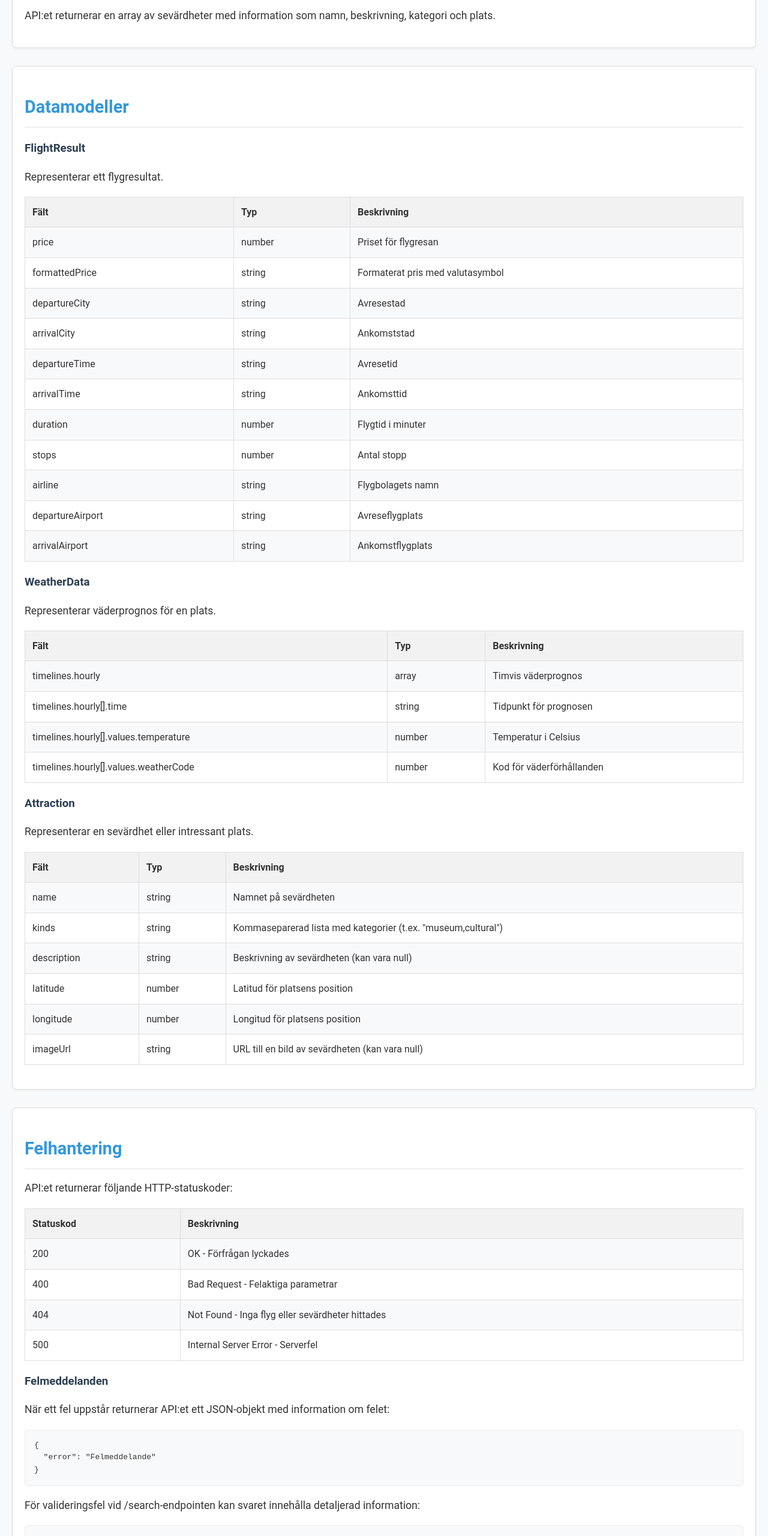
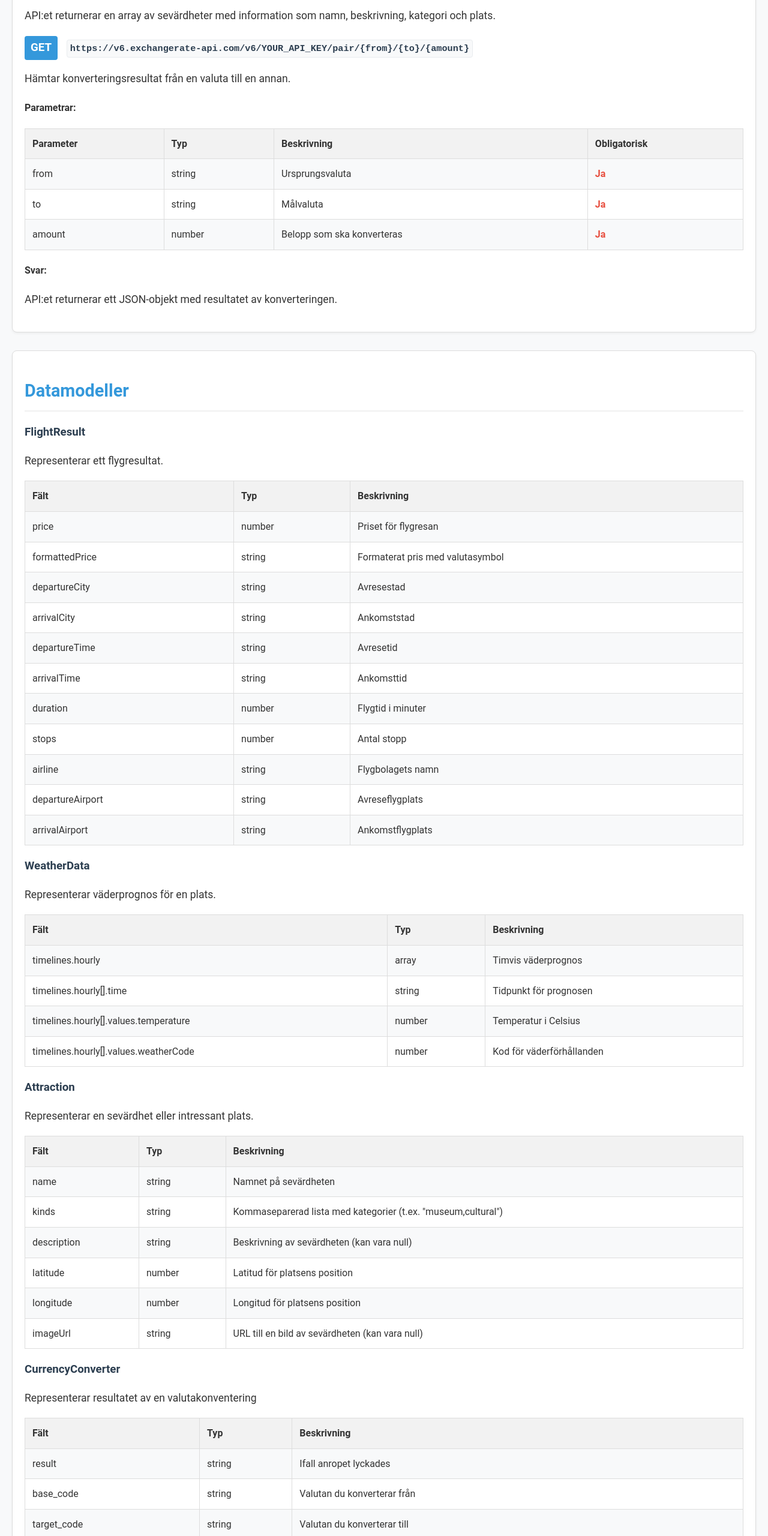
Before and after one commit to emilaqvist/SkyExplorer, a plain HTML site: page src/frontend/views/api-docs.html in a window 1280 px wide. Shown: the part 1476-4036 px from the top of the page at 60% size. Drawn offline with Linux system fonts and the light colour scheme.

Commit message:
Update api-docs.html
Lade till API-docs för currency convertern.

```diff
--- a/src/frontend/views/api-docs.html
+++ b/src/frontend/views/api-docs.html
@@ -85,6 +85,40 @@
 
         <h4>Svar:</h4>
         <p>API:et returnerar en array av sevärdheter med information som namn, beskrivning, kategori och plats.</p>
+
+        <h3><span class="method get">GET</span> <span class="endpoint">https://v6.exchangerate-api.com/v6/YOUR_API_KEY/pair/{from}/{to}/{amount}</span></h3>
+        <p>Hämtar konverteringsresultat från en valuta till en annan.</p>
+
+        <h4>Parametrar:</h4>
+        <table>
+            <tr>
+                <th>Parameter</th>
+                <th>Typ</th>
+                <th>Beskrivning</th>
+                <th>Obligatorisk</th>
+            </tr>
+            <tr>
+                <td>from</td>
+                <td>string</td>
+                <td>Ursprungsvaluta</td>
+                <td><span class="required">Ja</span></td>
+            </tr>
+            <tr>
+                <td>to</td>
+                <td>string</td>
+                <td>Målvaluta</td>
+                <td><span class="required">Ja</span></td>
+            </tr>
+            <tr>
+                <td>amount</td>
+                <td>number</td>
+                <td>Belopp som ska konverteras</td>
+                <td><span class="required">Ja</span></td>
+            </tr>
+        </table>
+
+        <h4>Svar:</h4>
+        <p>API:et returnerar ett JSON-objekt med resultatet av konverteringen.</p>
     </div>
 
     <div class="section">
@@ -224,6 +258,40 @@
                 <td>URL till en bild av sevärdheten (kan vara null)</td>
             </tr>
         </table>
+        <h3>CurrencyConverter</h3>
+        <p>Representerar resultatet av en valutakonventering</p>
+        <table>
+          <tr>
+            <th>Fält</th>
+            <th>Typ</th>
+            <th>Beskrivning</th>
+          </tr>
+          <tr>
+            <td>result</td>
+            <td>string</td>
+            <td>Ifall anropet lyckades</td>
+          </tr>
+          <tr>
+            <td>base_code</td>
+            <td>string</td>
+            <td>Valutan du konverterar från</td>
+          </tr>
+          <tr>
+            <td>target_code</td>
+            <td>string</td>
+            <td>Valutan du konverterar till</td>
+          </tr>
+          <tr>
+            <td>conversion_rate</td>
+            <td>number</td>
+            <td>Omvadnlingskursen från base_code till target_code</td>
+          </tr>
+          <tr>
+            <td>conversion_result</td>
+            <td>number</td>
+            <td>Det färdig konverterade beloppet</td>
+          </tr>
+        </table>
     </div>
 
     <div class="section">
@@ -361,6 +429,19 @@
   }
 ]</pre>
 
+        <h3>Exempel på anrop för currency converter:</h3>
+        <pre>GET https://v6.exchangerate-api.com/v6/YOUR_API_KEY/pair/USD/SEK/100</pre>
+
+        <h3>Exempel på svar för currency converter:</h3>
+        <pre>
+{
+  "result": "success",
+  "base_code": "USD",
+  "target_code": "SEK",
+  "conversion_rate": 10.3,
+  "conversion_result": 1030
+}</pre>
+
         <h3>Exempel på JavaScript-kod för att anropa API:et:</h3>
         <pre>// Exempel på hur man anropar flygsöknings-API:et med JavaScript
 async function searchFlights() {
@@ -411,6 +492,24 @@ async function fetchAttractions(city) {
     // Visa felmeddelande för användaren
     displayError(error.message);
   }
+}
+
+// Exempel på hur man anropar currency converter API:et med JavaScript
+async function convertCurrency(from, to, amount){
+  const url = `https://v6.exchangerate-api.com/v6/${CONFIG.CURRENCY_API_KEY}/pair/${from}/${to}/${amount}`
+
+  try {
+    const response = await fetch(url);
+    const data = await response.json();
+
+    if (data.result === "success") {
+      console.log("Konverterat belopp:", data.conversion_result);
+    } else {
+      console.error("Fel i valutakonventering: ", data);
+    }
+  } catch (error) {
+    console.error("Error: ", error);
+  }
 }</pre>
     </div>
 
```
